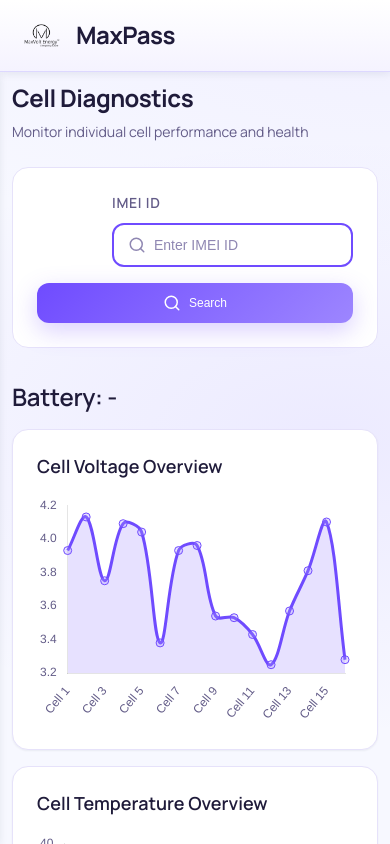
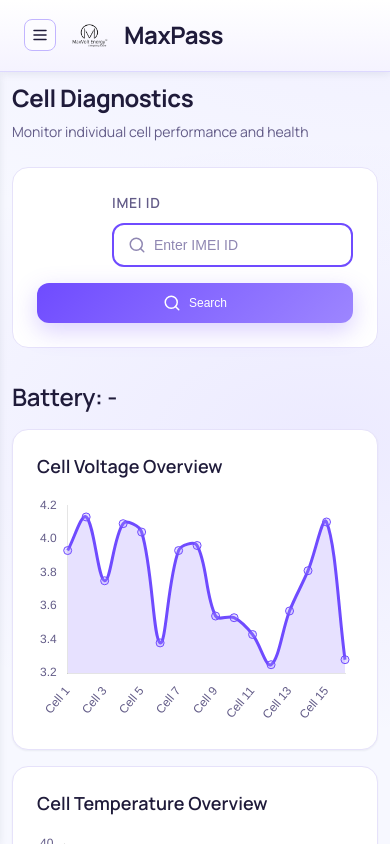
Before and after one commit to Kartikgupta08/Max_Pass, a React (Vite) app: page /cells in a window 390 px wide. Shown: the top 844 px of the page. Built offline with nearby package versions, Linux system fonts and the light colour scheme.

Commit message:
Graph stretching resolved

```diff
--- a/src/styles/analytics.css
+++ b/src/styles/analytics.css
@@ -1,8 +1,13 @@
 .analytics-charts {
     display: grid;
-    grid-template-columns: repeat(2, 1fr);
+    grid-template-columns: repeat(2, minmax(0, 1fr));
     gap: var(--space-6);
     margin-bottom: var(--space-8);
+}
+
+.chart-card {
+    min-width: 0;
+    overflow: hidden;
 }
 
 .analytics-header-actions {
--- a/src/styles/styles.css
+++ b/src/styles/styles.css
@@ -1289,7 +1289,7 @@ tbody tr:last-child td {
   }
 
   .brand-menu-btn {
-    display: none;
+    display: inline-flex;
   }
 
   .sidebar.collapsed {
```
